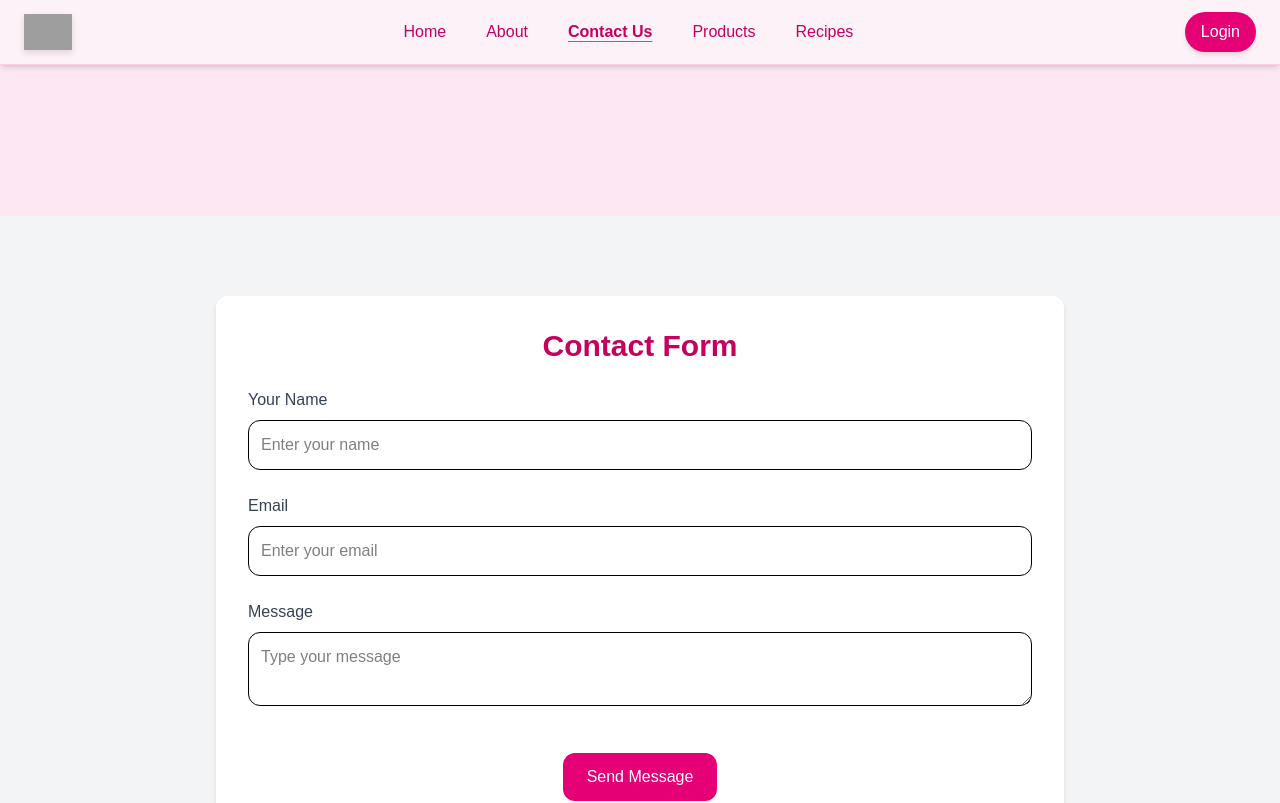
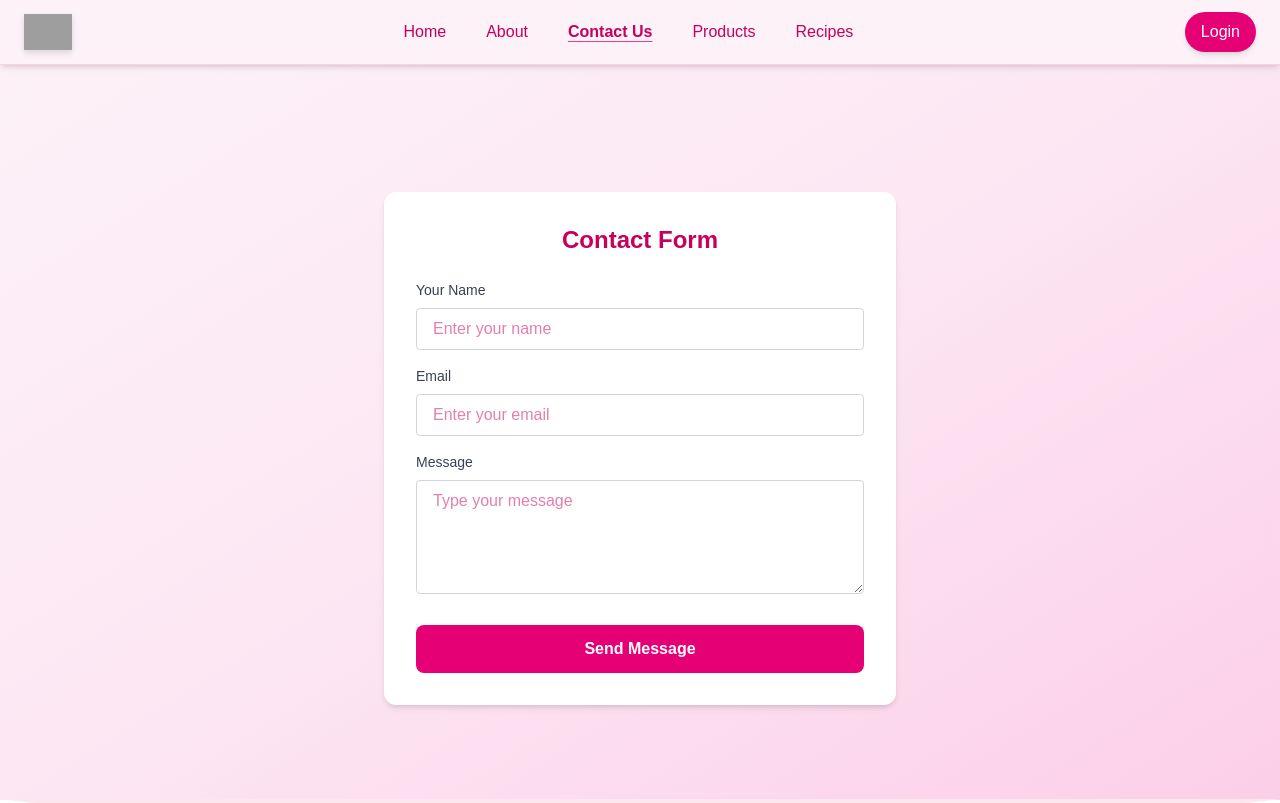
Before and after one commit to emorina1/foodly, a Next.js app: page /contact in a window 1280 px wide. Shown: the top 803 px of the page. Built offline with nearby package versions, Linux system fonts and the light colour scheme; grey boxes are pictures that could not be loaded.

Commit message:
Enable message saving to MongoDB and style Contact form

```diff
--- a/package.json
+++ b/package.json
@@ -20,7 +20,8 @@
     "mongodb": "^6.16.0",
     "next": "15.2.3",
     "react": "^19.0.0",
-    "react-dom": "^19.0.0"
+    "react-dom": "^19.0.0",
+    "react-toastify": "^11.0.5"
   },
   "devDependencies": {
     "@eslint/eslintrc": "^3",
--- /dev/null
+++ b/src/api/models/Message.ts
@@ -0,0 +1,7 @@
+export interface Message {
+  _id?: string;
+  name: string;
+  email: string;
+  message: string;
+  createdAt?: Date;
+}
--- /dev/null
+++ b/src/api/services/Message.ts
@@ -0,0 +1,14 @@
+import clientPromise from "@/lib/mongodb";
+import { Message } from "@/api/models/Message";
+
+export async function createMessage(data: Message) {
+  const client = await clientPromise;
+  const db = client.db("myapp");
+
+  const result = await db.collection("messages").insertOne({
+    ...data,
+    createdAt: new Date(),
+  });
+
+  return result;
+}
--- /dev/null
+++ b/src/pages/api/contact.ts
@@ -0,0 +1,18 @@
+// pages/api/contact.ts
+import type { NextApiRequest, NextApiResponse } from "next";
+import { createMessage } from "@/api/services/Message";
+
+export default async function handler(req: NextApiRequest, res: NextApiResponse) {
+  if (req.method !== "POST") {
+    return res.status(405).json({ error: "Method not allowed" });
+  }
+
+  try {
+    const data = req.body;
+    const result = await createMessage(data);
+    return res.status(201).json({ success: true, result });
+  } catch (error) {
+    console.error("Error saving message:", error);
+    return res.status(500).json({ error: "Failed to save message" });
+  }
+}
--- a/src/pages/contact/index.tsx
+++ b/src/pages/contact/index.tsx
@@ -1,110 +1,108 @@
-import { motion } from "framer-motion";
 import { useState } from "react";
+import Head from "next/head";
+import { ToastContainer, toast } from "react-toastify";
+import "react-toastify/dist/ReactToastify.css";
 
-export default function Contact() {
-  const [formData, setFormData] = useState({
-    name: "",
-    email: "",
-    message: "",
+
+export default function ContactPage() {
+  const [name, setName] = useState("");
+  const [email, setEmail] = useState("");
+  const [message, setMessage] = useState("");
+  const [loading, setLoading] = useState(false);
+
+  const handleSubmit = async (e: React.FormEvent) => {
+    e.preventDefault();
+    setLoading(true);
+
+    try {
+      const res = await fetch("/api/contact", {
+        method: "POST",
+        headers: { "Content-Type": "application/json" },
+        body: JSON.stringify({ name, email, message }),
       });
 
-  const handleChange = (e: any) => {
-    const { name, value } = e.target;
-    setFormData({ ...formData, [name]: value });
-  };
+      if (res.ok) {
+        toast("Message sent successfully!", {
+  className: "bg-pink-600 text-white font-semibold rounded-lg shadow-lg",
+});
 
-  const handleSubmit = (e: any) => {
-    e.preventDefault();
-    console.log("Form Data Submitted:", formData);
-    setFormData({ name: "", email: "", message: "" });
+        setName("");
+        setEmail("");
+        setMessage("");
+      } else {
+        toast.error("Failed to send message.");
+      }
+    } catch (err) {
+      console.error("Error:", err);
+      toast.error("Something went wrong.");
+    } finally {
+      setLoading(false);
+    }
   };
 
   return (
-    <div className="pt-14">
-      <div className="flex flex-col items-center justify-center min-h-screen bg-gray-100">
-        {/* Left Pink Strip */}
-        <motion.section
-          className="w-full py-20 bg-pink-100 text-pink-700 text-center"
-          initial={{ opacity: 0 }}
-          animate={{ opacity: 1 }}
-          transition={{ duration: 1 }}
-        >
-          {/* No text here (just design accent) */}
-        </motion.section>
+    <>
+      <Head>
+        <title>Contact Us | Cake Shop</title>
+      </Head>
 
-        {/* Contact Form */}
-        <motion.section
-          className="max-w-4xl w-full py-20 px-6"
-          initial={{ y: 100 }}
-          animate={{ y: 0 }}
-          transition={{ duration: 1 }}
-        >
-          <div className="bg-white p-8 rounded-xl shadow-md">
-            <h2 className="text-3xl font-bold text-pink-700 mb-6 text-center">
-              Contact Form
-            </h2>
-            <form onSubmit={handleSubmit} className="space-y-6">
-              <div>
-                <label className="block text-gray-700">Your Name</label>
+      <div className="pt-24 bg-gradient-to-br from-pink-50 via-pink-100 to-pink-200 min-h-screen flex items-center justify-center px-4">
+        <div className="w-full max-w-lg bg-white rounded-xl shadow-md p-8">
+          <h1 className="text-2xl font-bold text-pink-700 mb-6 text-center">Contact Form</h1>
+
+          <form onSubmit={handleSubmit}>
+            <label className="block mb-2 text-sm font-medium text-gray-700">Your Name</label>
             <input
               type="text"
-                  name="name"
-                  value={formData.name}
-                  onChange={handleChange}
-                  className="w-full mt-2 p-3 border rounded-xl text-black"
+              value={name}
+              onChange={(e) => setName(e.target.value)}
+              required
               placeholder="Enter your name"
-                  required
+              className="w-full mb-4 px-4 py-2 border border-gray-300 rounded text-pink-700"
             />
-              </div>
-              <div>
-                <label className="block text-gray-700">Email</label>
+
+            <label className="block mb-2 text-sm font-medium text-gray-700">Email</label>
             <input
               type="email"
-                  name="email"
-                  value={formData.email}
-                  onChange={handleChange}
-                  className="w-full mt-2 p-3 border rounded-xl text-black"
+              value={email}
+              onChange={(e) => setEmail(e.target.value)}
+              required
               placeholder="Enter your email"
+              className="w-full mb-4 px-4 py-2 border border-gray-300 rounded text-pink-700"
+            />
+
+            <label className="block mb-2 text-sm font-medium text-gray-700">Message</label>
+            <textarea
+              value={message}
+              onChange={(e) => setMessage(e.target.value)}
               required
+              placeholder="Type your message"
+              rows={4}
+              className="w-full mb-6 px-4 py-2 border border-gray-300 rounded text-pink-700"
             />
-              </div>
-              <div>
-                <label className="block text-gray-700">Message</label>
-                <textarea
-                  name="message"
-                  value={formData.message}
-                  onChange={handleChange}
-                  className="w-full mt-2 p-3 border rounded-xl text-black"
-                  placeholder="Type your message"
-                  required
-                />
-              </div>
-              <div className="text-center">
-                <motion.button
-                  whileHover={{ scale: 1.05 }}
-                  whileTap={{ scale: 0.95 }}
+
+            <button
               type="submit"
-                  className="mt-4 px-6 py-3 bg-pink-600 text-white rounded-xl hover:bg-pink-700 transition"
+              disabled={loading}
+              className={`w-full py-3 rounded-lg text-white font-semibold transition ${
+                loading
+                  ? "bg-pink-300 cursor-not-allowed"
+                  : "bg-pink-600 hover:bg-pink-700"
+              }`}
             >
-                  Send Message
-                </motion.button>
-              </div>
+              {loading ? "Sending..." : "Send Message"}
+            </button>
           </form>
         </div>
-        </motion.section>
+      </div>
 
-        {/* Right Pink Strip */}
-        <motion.section
-          className="w-full py-20 bg-pink-100 text-pink-700 text-center"
-          initial={{ opacity: 0 }}
-          animate={{ opacity: 1 }}
-          transition={{ duration: 1 }}
-        >
-          {/* No text here (just design accent) */}
-        </motion.section>
-      </div>
-    </div>
+      {/* Toast container must be outside the main UI container */}
+      <ToastContainer
+        position="top-center"
+        autoClose={3000}
+        theme="colored"
+      />
+
+    </>
   );
 }
-
-Contact.displayName = "Contact Us | Cake Shop";
```
Also changed, not shown: 1 other file (tests, documents, lock files or other folders). Lines whose indentation alone changed are shown as unchanged.
